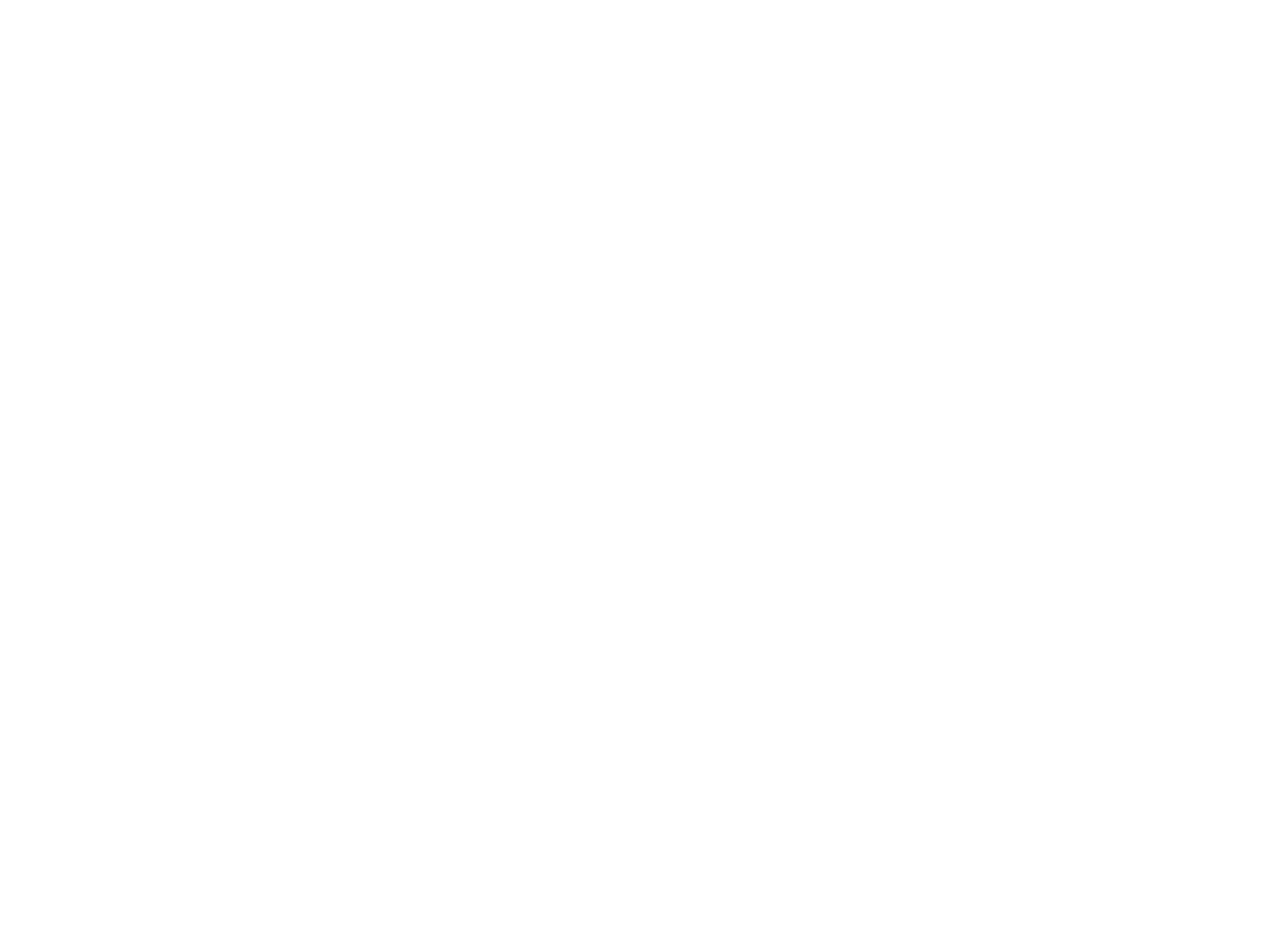
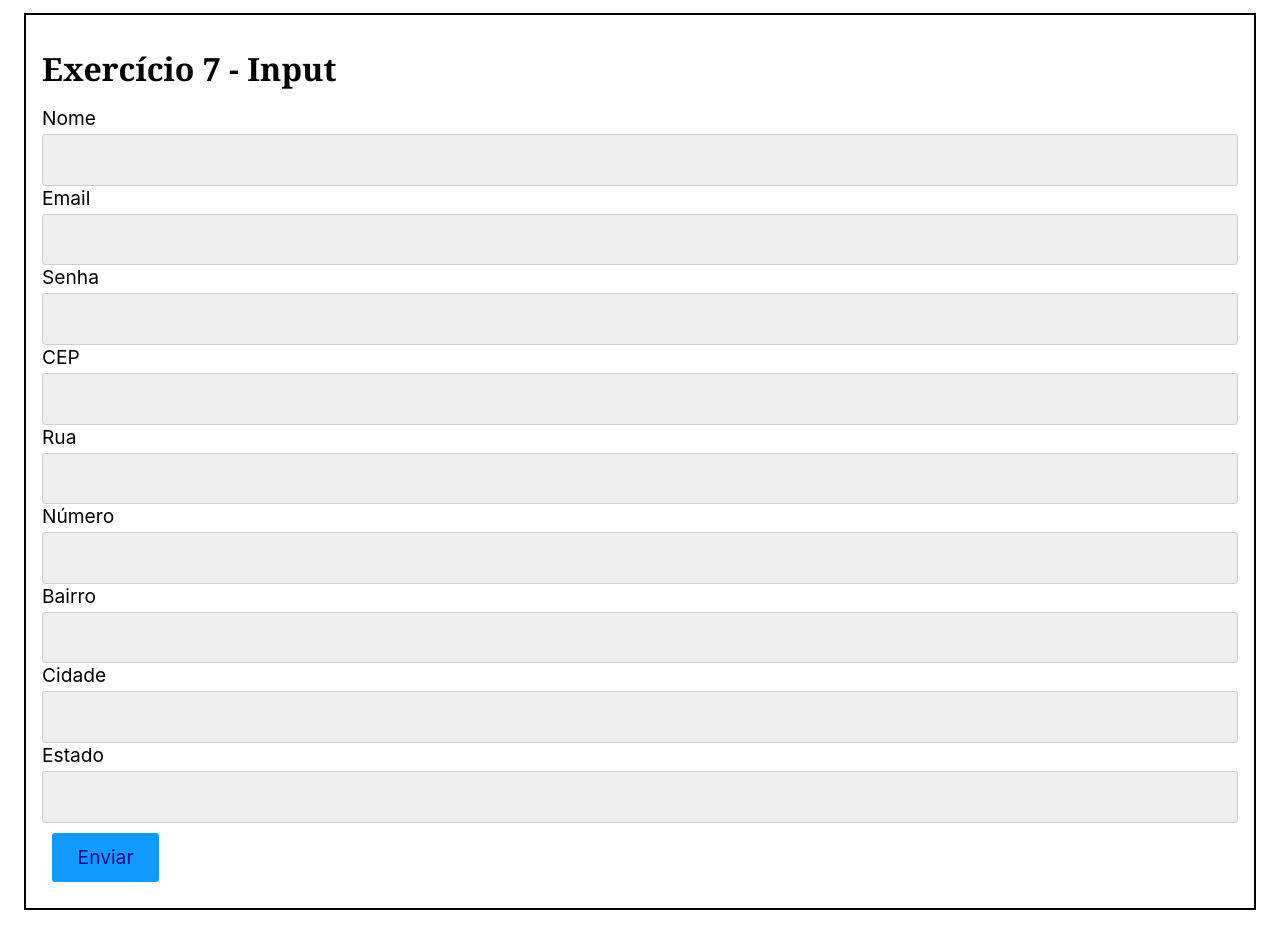
Before and after one commit to gustavogularte/exercicios-react-origamid, a React (Vite) app: page / in a window 1280 px wide. Shown: the part 2000-2934 px from the top of the page. Before the commit the page ends 1973 px from the top, so only its background shows below. Built offline with nearby package versions, Linux system fonts and the light colour scheme; no server answers; the HTML template or start-up script is replaced by a standard one.

Commit message:
formulario input

```diff
--- a/src/App.jsx
+++ b/src/App.jsx
@@ -5,6 +5,7 @@
 import Ex4 from './exercicios/react-hooks/ExUseState';
 import Ex5 from './exercicios/react-hooks/ExUseEffect'
 import Ex6 from './exercicios/react-hooks/ExUseContext/App'
+import Ex7 from './exercicios/formularios/Input'
 
 const App = () => {
   return (
@@ -15,6 +16,7 @@
       <Ex4 />
       <Ex5 />
       <Ex6 />
+      <Ex7 />
     </main>
   );
 };
--- /dev/null
+++ b/src/exercicios/formularios/Input.jsx
@@ -0,0 +1,111 @@
+import React from 'react';
+
+const formFields = [
+  {
+    id: 'nome',
+    type: 'text',
+    label: 'Nome',
+  },
+  {
+    id: 'email',
+    type: 'email',
+    label: 'Email',
+  },
+  {
+    id: 'senha',
+    type: 'password',
+    label: 'Senha',
+  },
+  {
+    id: 'cep',
+    type: 'text',
+    label: 'CEP',
+  },
+  {
+    id: 'rua',
+    type: 'text',
+    label: 'Rua',
+  },
+  {
+    id: 'numero',
+    type: 'text',
+    label: 'Número',
+  },
+  {
+    id: 'bairro',
+    type: 'text',
+    label: 'Bairro',
+  },
+  {
+    id: 'cidade',
+    type: 'text',
+    label: 'Cidade',
+  },
+  {
+    id: 'estado',
+    type: 'text',
+    label: 'Estado',
+  },
+];
+
+const Input = () => {
+  // Faça um fetch (POST) para a API abaixo
+  // Para a criação ser aceita é necessário enviar dodos de:
+  // nome, email, senha, cep, rua, numero, bairro, cidade e estado
+  // Essa é a função utilizado para realizar o POST
+  // fetch('https://ranekapi.origamid.dev/json/api/usuario', {
+  //   method: 'POST',
+  //   headers: {
+  //     'Content-Type': 'application/json',
+  //   },
+  //   // form é o objeto com os dados do formulário
+  //   body: JSON.stringify(form),
+  // });
+  // Mostre uma mensagem na tela, caso a resposta da API seja positiva
+  const [form, setForm] = React.useState(
+    formFields.reduce((acc, field) => {
+      return { ...acc, [field.id]: '' };
+    }, {})
+  );
+  const [response, setResponse] = React.useState(null);
+
+  function handleSubmit(e) {
+    e.preventDefault();
+    fetch('https://ranekapi.origamid.dev/json/api/usuario', {
+      method: 'POST',
+      headers: {
+        'Content-Type': 'application/json',
+      },
+      //form é o objeto com os dados do formulário
+      body: JSON.stringify(form),
+    }).then((response) => setResponse(response));
+  }
+
+  function handleChange({ target }) {
+    const { id, value } = target;
+    setForm({ ...form, [id]: value });
+  }
+
+  return (
+    <article>
+      <h1>Exercício 7 - Input</h1>
+      <form onSubmit={handleSubmit}>
+        {formFields.map(({ id, type, label }) => (
+          <div key={id}>
+            <label htmlFor={id}>{label}</label>
+            <input
+              type={type}
+              id={id}
+              value={form[id]}
+              onChange={handleChange}
+            />
+          </div>
+        ))}
+        <button>Enviar</button>
+        {response && response.ok && <p>Formulário enviado.</p>}
+      </form>
+    </article>
+  );
+};
+
+export default Input;
```
